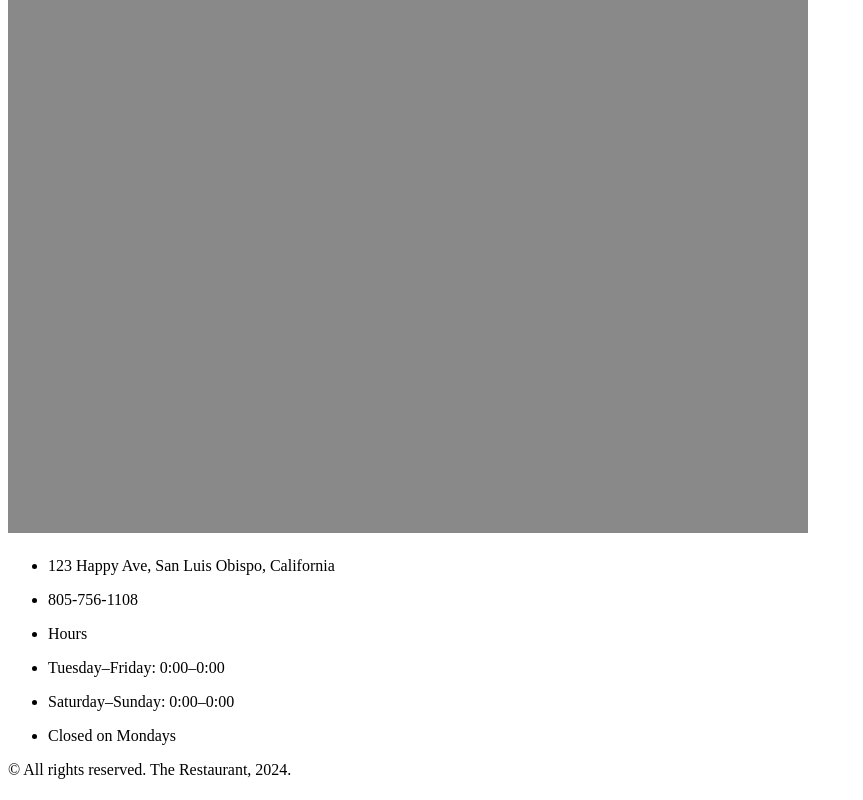
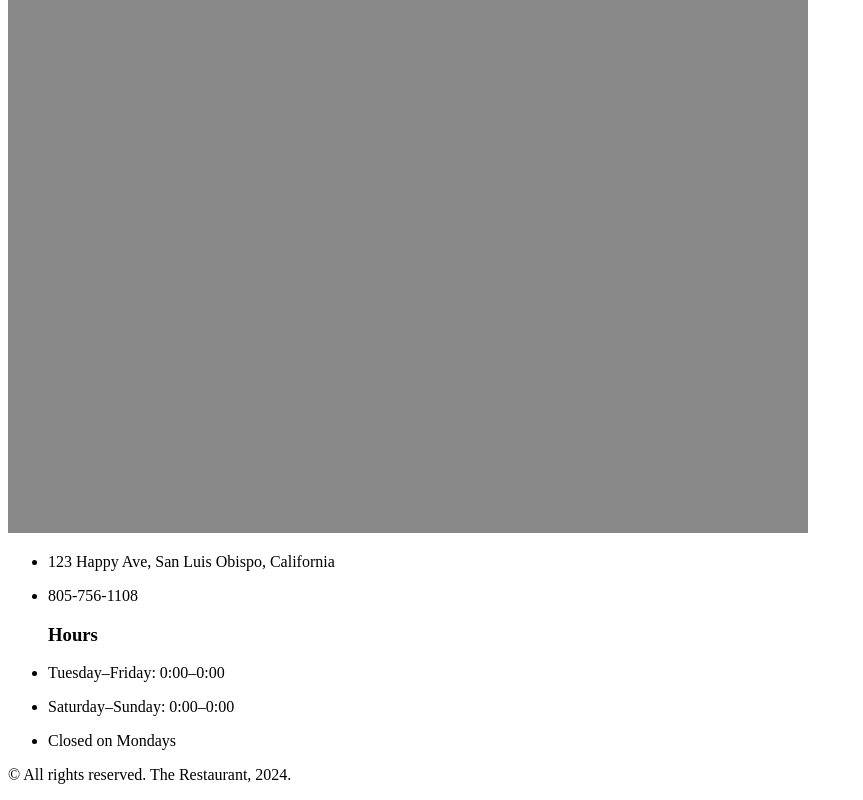
Before and after one commit to angelashum-grc/angelashum-grc.github.io, a plain HTML site: page grc338/website-content-hierarchy/contact.html in a window 1280 px wide. Shown: the part 769-1569 px from the top of the page, without its empty margins (0-863 px from the left). Drawn offline with Linux system fonts and the light colour scheme.

Commit message:
Update contact.html

```diff
--- a/grc338/website-content-hierarchy/contact.html
+++ b/grc338/website-content-hierarchy/contact.html
@@ -20,7 +20,7 @@
          </nav>
       </header>
       <h2>Contact Us!</h2>
-      <h3><img src="placeholder.jpg" alt="placeholder"></h3>
+      <p><img src="placeholder.jpg" alt="placeholder"></p>
       <ul>
          <li>
             <p>123 Happy Ave, San Luis Obispo, California</p>
@@ -28,9 +28,7 @@
          <li>
             <p>805-756-1108</p>
          </li>
-         <li>
-            <p>Hours</p>
-         </li>
+            <h3>Hours</h3>
          <li>
             <p>Tuesday–Friday: 0:00–0:00</p>
          </li>
```
